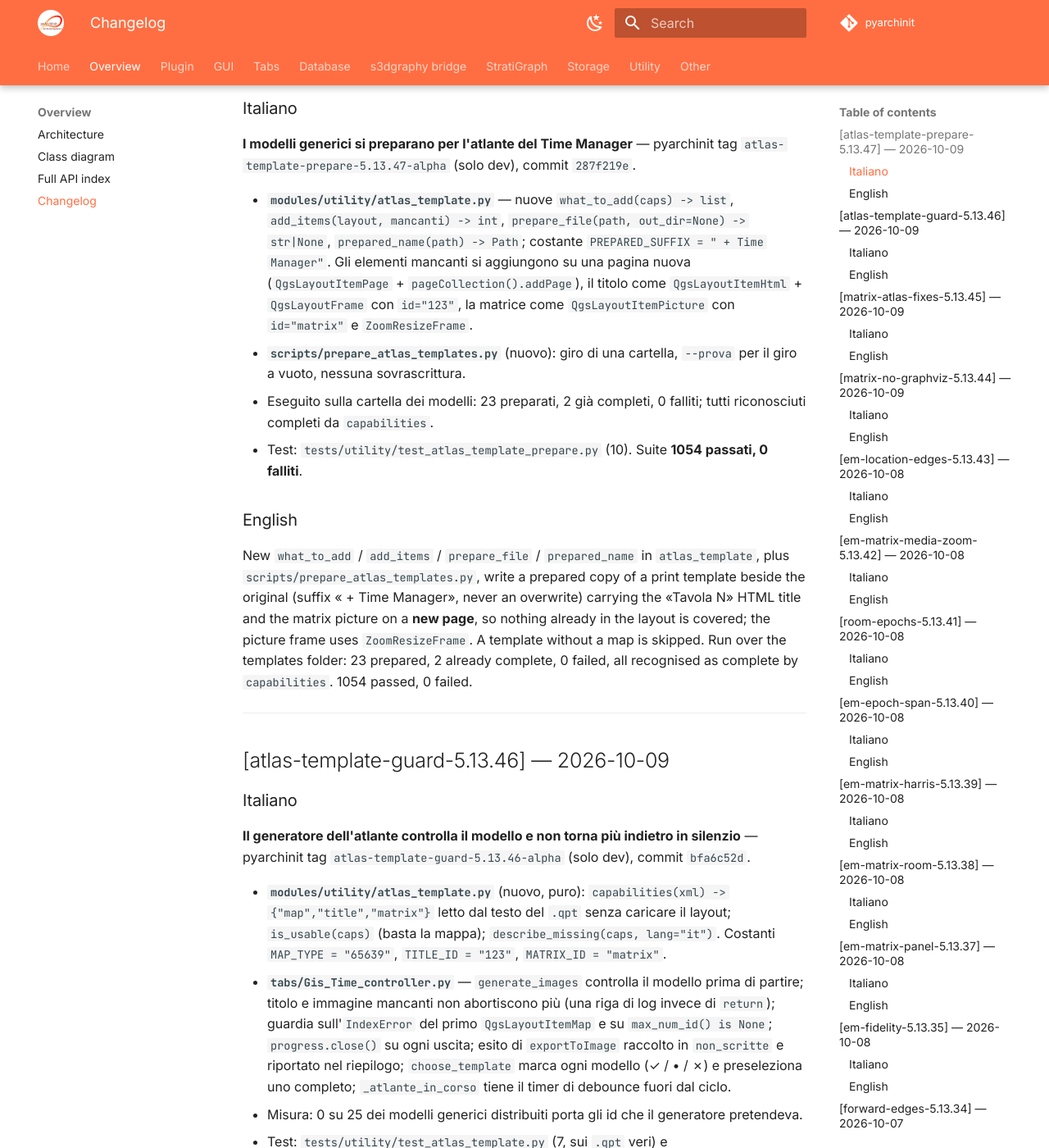
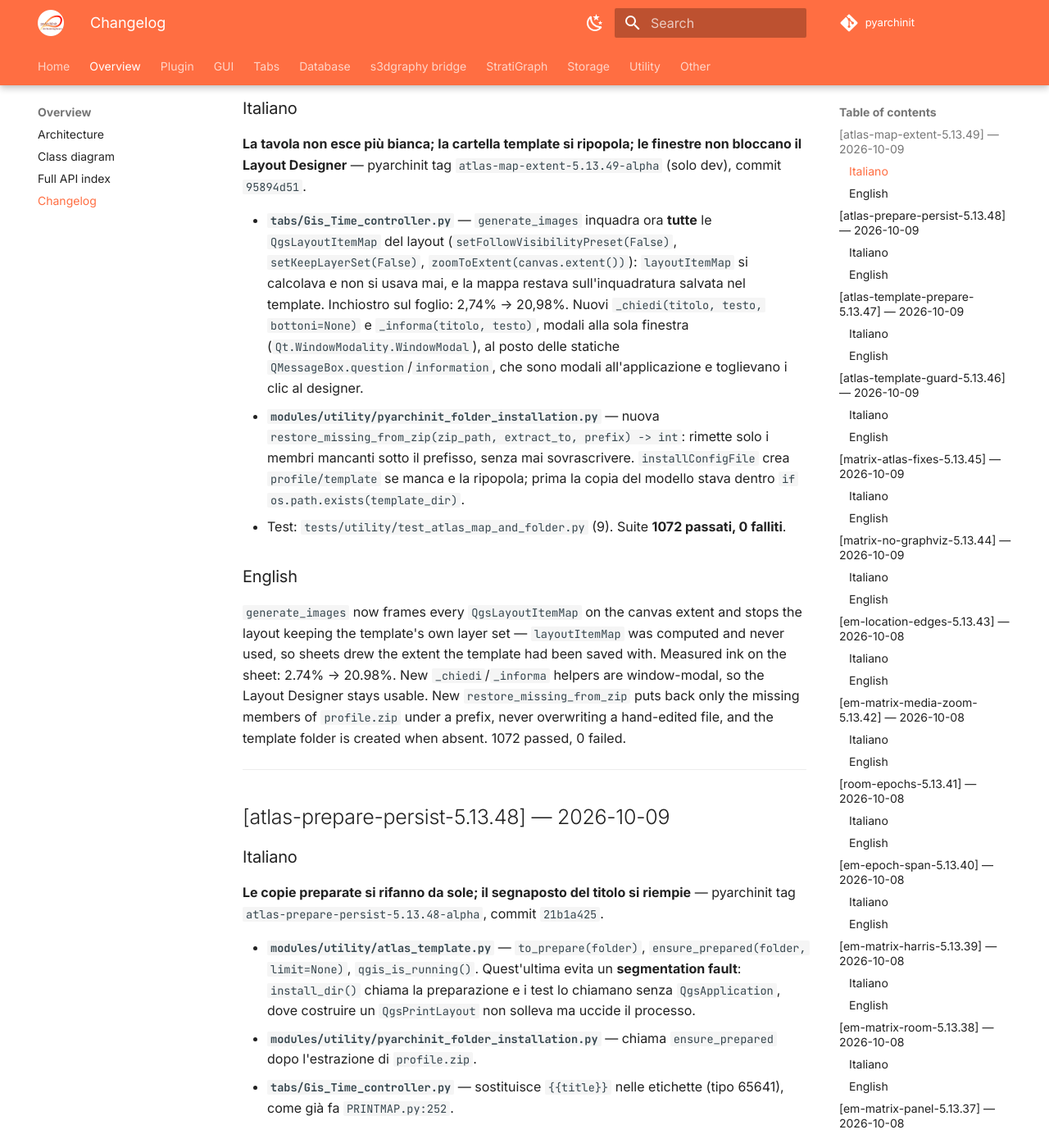
Before and after one commit to enzococca/pyarchinit-api-docs, an MkDocs documentation site: the page built from docs/CHANGELOG.md, in a window 1280 px wide and 1400 px high, scrolled down 369 px. Shown: the whole window at 82% size. Built offline with MkDocs 1.6.1 and Material for MkDocs 9.7.7, drawn with Linux system fonts in a browser that asks for light colours; comment, search, counter and statistics services are not loaded; some of the changed text lies outside the part shown.

Commit message:
docs(changelog): 5.13.48 e 5.13.49 — tavola non piu bianca, cartella ripopolata, finestre non bloccanti

```diff
--- a/docs/CHANGELOG.md
+++ b/docs/CHANGELOG.md
@@ -4,6 +4,38 @@
 > da `pyarchinit-code_dev/`.
 >
 > Format: bilingue IT/EN. Le date sono ISO 8601.
+
+---
+
+## [atlas-map-extent-5.13.49] — 2026-10-09
+
+### Italiano
+
+**La tavola non esce più bianca; la cartella template si ripopola; le finestre non bloccano il Layout Designer** — pyarchinit tag `atlas-map-extent-5.13.49-alpha` (solo dev), commit `95894d51`.
+
+- **`tabs/Gis_Time_controller.py`** — `generate_images` inquadra ora **tutte** le `QgsLayoutItemMap` del layout (`setFollowVisibilityPreset(False)`, `setKeepLayerSet(False)`, `zoomToExtent(canvas.extent())`): `layoutItemMap` si calcolava e non si usava mai, e la mappa restava sull'inquadratura salvata nel template. Inchiostro sul foglio: 2,74% → 20,98%. Nuovi `_chiedi(titolo, testo, bottoni=None)` e `_informa(titolo, testo)`, modali alla sola finestra (`Qt.WindowModality.WindowModal`), al posto delle statiche `QMessageBox.question`/`information`, che sono modali all'applicazione e toglievano i clic al designer.
+- **`modules/utility/pyarchinit_folder_installation.py`** — nuova `restore_missing_from_zip(zip_path, extract_to, prefix) -> int`: rimette solo i membri mancanti sotto il prefisso, senza mai sovrascrivere. `installConfigFile` crea `profile/template` se manca e la ripopola; prima la copia del modello stava dentro `if os.path.exists(template_dir)`.
+- Test: `tests/utility/test_atlas_map_and_folder.py` (9). Suite **1072 passati, 0 falliti**.
+
+### English
+
+`generate_images` now frames every `QgsLayoutItemMap` on the canvas extent and stops the layout keeping the template's own layer set — `layoutItemMap` was computed and never used, so sheets drew the extent the template had been saved with. Measured ink on the sheet: 2.74% → 20.98%. New `_chiedi`/`_informa` helpers are window-modal, so the Layout Designer stays usable. New `restore_missing_from_zip` puts back only the missing members of `profile.zip` under a prefix, never overwriting a hand-edited file, and the template folder is created when absent. 1072 passed, 0 failed.
+
+---
+
+## [atlas-prepare-persist-5.13.48] — 2026-10-09
+
+### Italiano
+
+**Le copie preparate si rifanno da sole; il segnaposto del titolo si riempie** — pyarchinit tag `atlas-prepare-persist-5.13.48-alpha`, commit `21b1a425`.
+
+- **`modules/utility/atlas_template.py`** — `to_prepare(folder)`, `ensure_prepared(folder, limit=None)`, `qgis_is_running()`. Quest'ultima evita un **segmentation fault**: `install_dir()` chiama la preparazione e i test lo chiamano senza `QgsApplication`, dove costruire un `QgsPrintLayout` non solleva ma uccide il processo.
+- **`modules/utility/pyarchinit_folder_installation.py`** — chiama `ensure_prepared` dopo l'estrazione di `profile.zip`.
+- **`tabs/Gis_Time_controller.py`** — sostituisce `{{title}}` nelle etichette (tipo 65641), come già fa `PRINTMAP.py:252`.
+
+### English
+
+`to_prepare` / `ensure_prepared` restore the prepared template copies at startup after the zip extraction, preparing only what is missing; `qgis_is_running()` guards a segfault when no `QgsApplication` exists. The generator now substitutes the `{{title}}` placeholder the generic templates carry.
 
 ---
 
```
